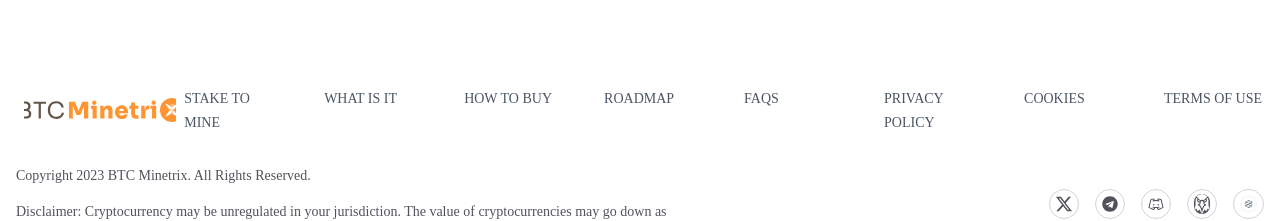
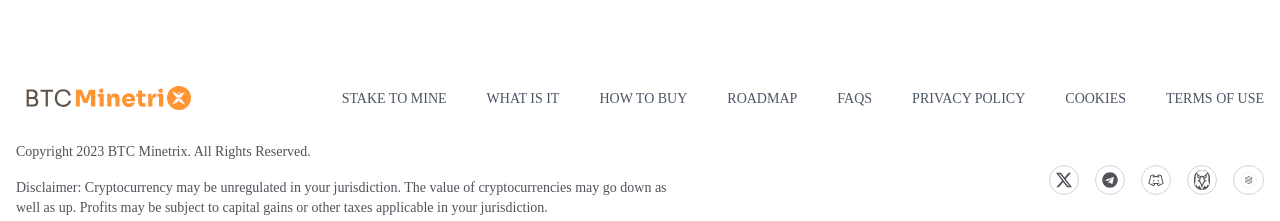
Before and after one commit to vedanshjainvj/VoltBSC, a React (Vite) app: page / in a window 1280 px wide. Shown: the part 8733-8954 px from the top of the page. Built offline with nearby package versions, Linux system fonts and the light colour scheme.

Commit message:
feat(app): ui

```diff
--- a/src/components/Footer.jsx
+++ b/src/components/Footer.jsx
@@ -45,15 +45,29 @@ const icon = [
 const Footer = () => {
   return (
     <div className="w-full relative z-10 mx-auto px-4 bg-white py-8 md:py-20">
-      <div className="max-w-7xl mx-auto flex flex-col md:flex-row items-center justify-between ">
+      <div className="max-w-7xl mx-auto flex flex-col md:flex-row items-center justify-between">
         <div className="flex justify-start md:justify-start mr-auto ml-2 mb-6 md:mb-0">
           <AppLogo className="ml-0" />
         </div>
-        <div className="w-full md:w-auto">
+        <div className="lg:flex hidden w-full md:w-auto">
           <ul className="flex flex-wrap justify-start md:justify-start -m-4">
-            <div className=" w-full grid grid-cols-1 sm:grid-cols-4 lg:grid-cols-8 ">
+            {link.map((item) => (
+              <li className="w-full lg:w-auto  pl-6 p-4" key={item.name}>
+                <Link
+                  to={item.href}
+                  className="font-normal text-sm uppercase text-gray-600 hover:text-primary transition-colors duration-100"
+                >
+                  {item.name}
+                </Link>
+              </li>
+            ))}
+          </ul>
+        </div>
+        <div className="flex lg:hidden w-full md:w-auto">
+          <ul className="flex flex-wrap justify-start -m-4">
+            <div className="w-full grid grid-cols-2 sm:grid-cols-3   lg:grid-cols-8 gap-4">
               {link.map((item) => (
-                <li className="w-full lg:w-fit  pl-6 p-4" key={item.name}>
+                <li className="pl-6 p-4" key={item.name}>
                   <Link
                     to={item.href}
                     className="font-normal text-sm uppercase text-gray-600 hover:text-primary transition-colors duration-100"
```
